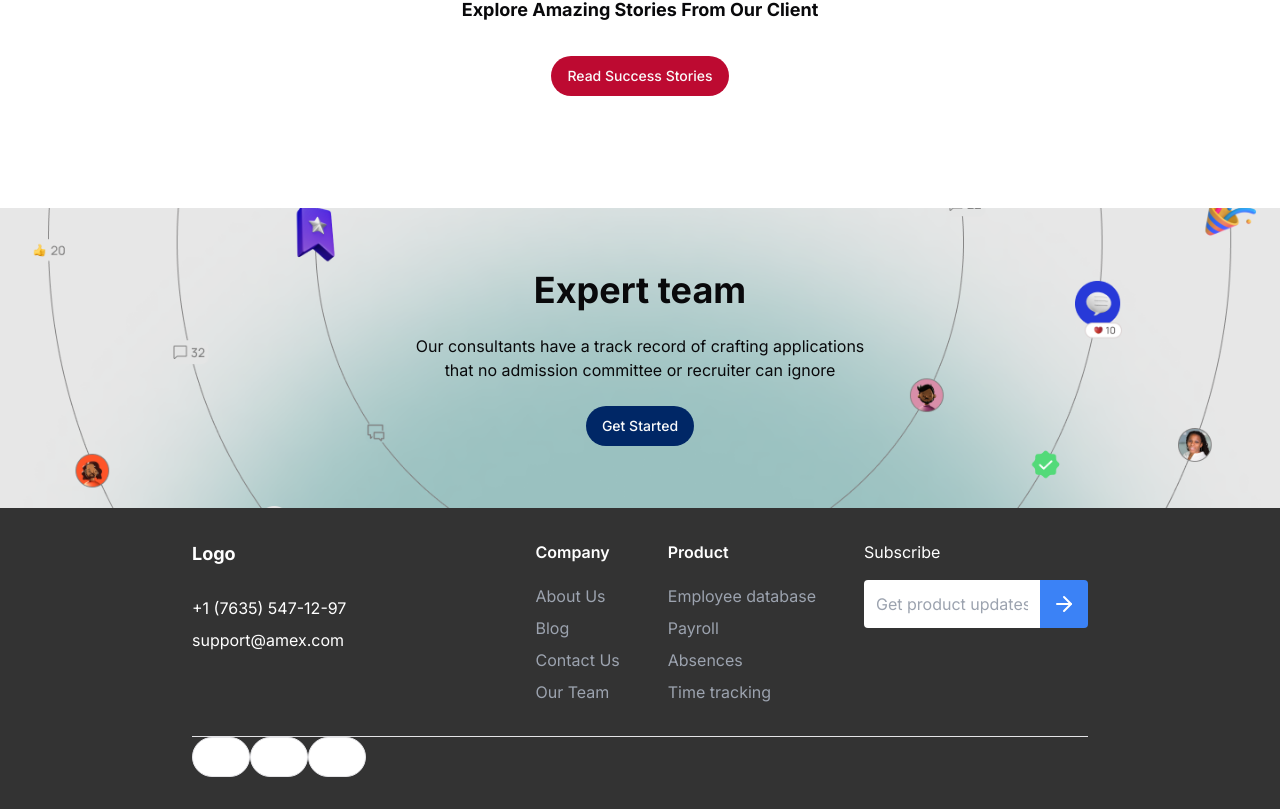
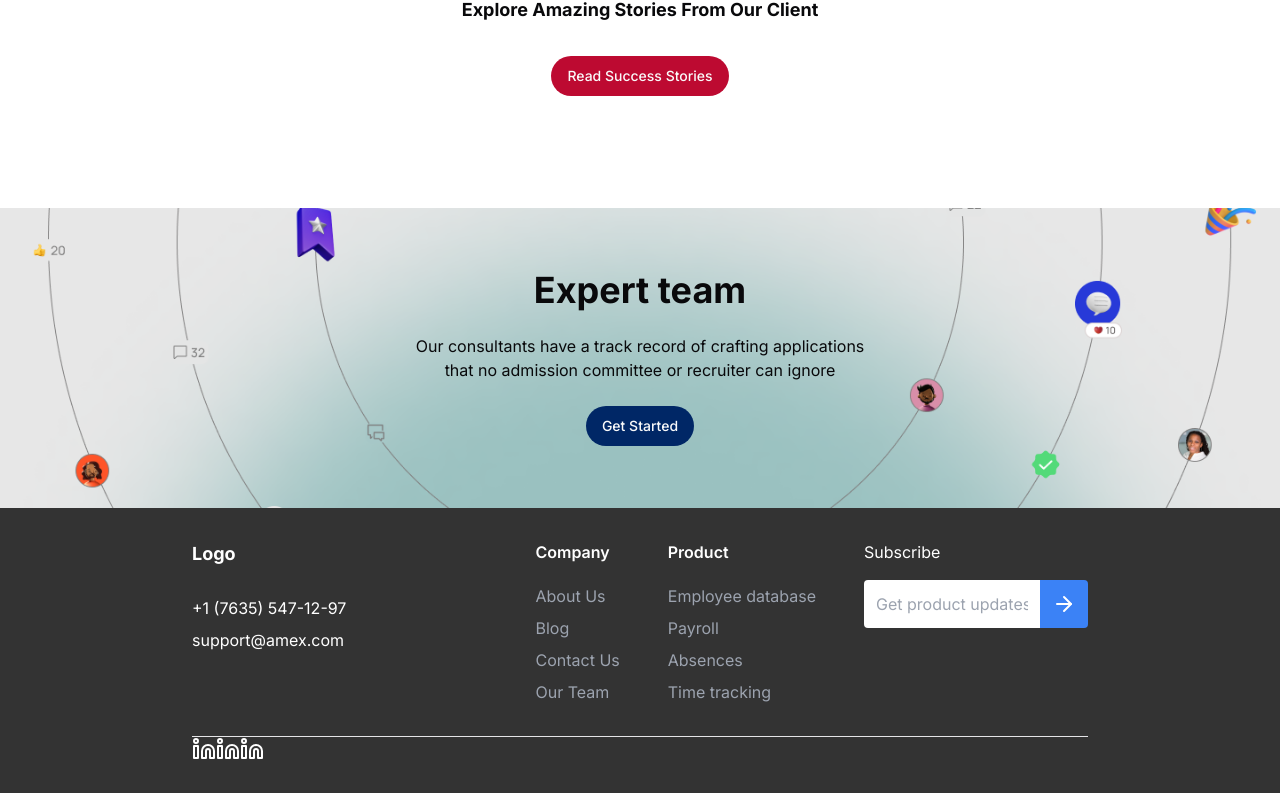
Before and after one commit to divquan/amexx, a Next.js app: page / in a window 1280 px wide. Shown: the part 2797-3606 px from the top of the page. Built offline with nearby package versions, Linux system fonts and the light colour scheme.

Commit message:
added Footer

```diff
--- a/components/home/Footer.tsx
+++ b/components/home/Footer.tsx
@@ -1,4 +1,4 @@
-import { ArrowRight, Linkedin } from "lucide-react";
+import { ArrowRight, Linkedin, LinkedinIcon } from "lucide-react";
 import Link from "next/link";
 import React from "react";
 import { Button } from "../ui/button";
@@ -52,15 +52,12 @@ const Footer = () => {
         </div>
         <hr />
         <div>
-          <div>
+          <div className="flex ">
             {socials.map((item, index) => (
               <Link href={item.icon}>
-                <Button
-                  variant="outline"
-                  className="rounded-full bg-opacity-0 "
-                >
-                  <Linkedin className=" " />{" "}
-                </Button>
+                <div className="rounded-full  ">
+                  <LinkedinIcon className=" " />{" "}
+                </div>
               </Link>
             ))}
           </div>
```
